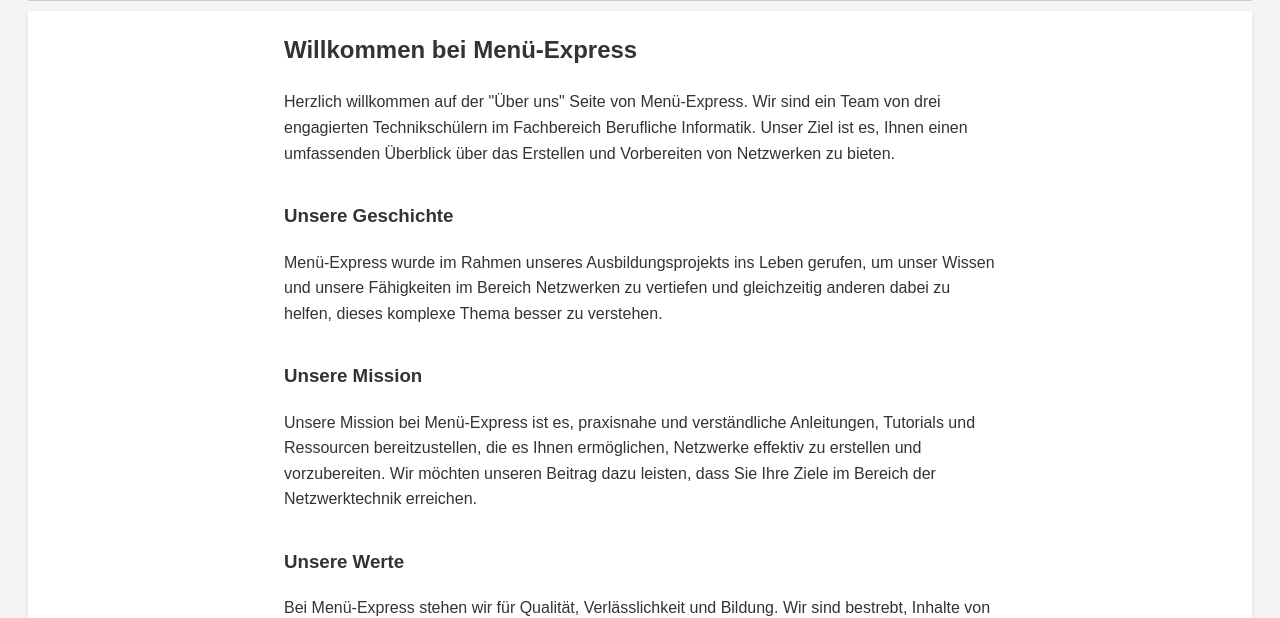
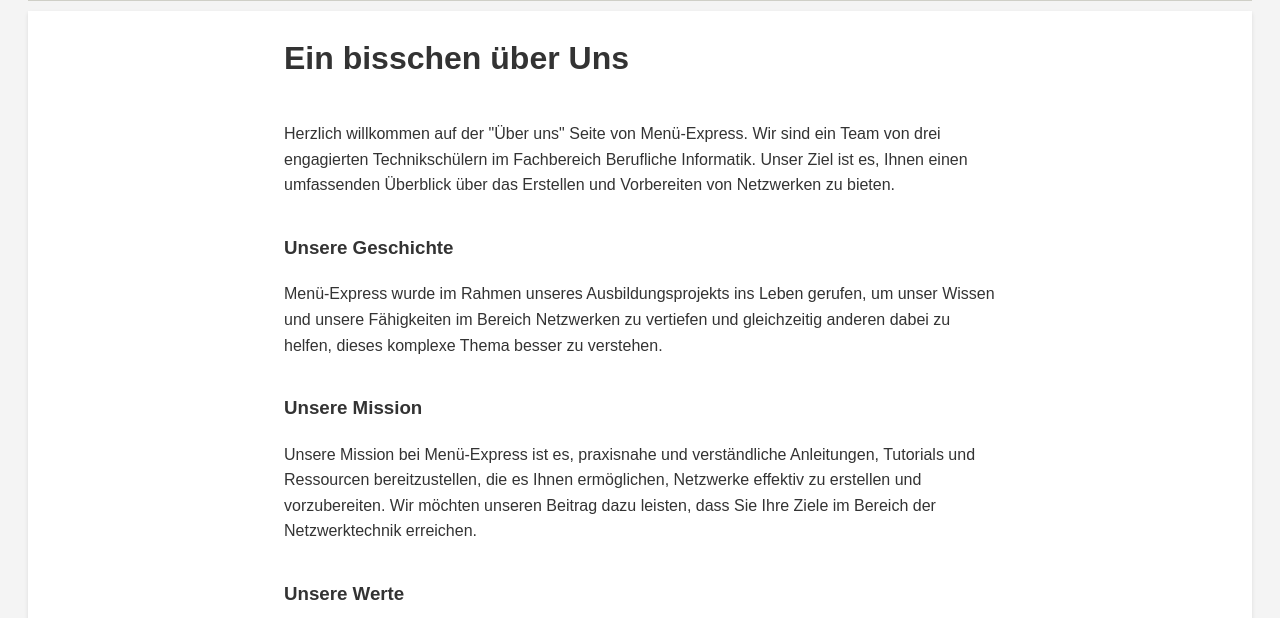
Before and after one commit to nkkox/MenueExpress, a plain HTML site: page html/ueber-uns.html in a window 1280 px wide. Shown: the part 186-804 px from the top of the page. Drawn offline with Linux system fonts and the light colour scheme.

Commit message:
Update ueber-uns.html

```diff
--- a/html/ueber-uns.html
+++ b/html/ueber-uns.html
@@ -25,8 +25,8 @@
     </nav>
 
     <main class="ueber-uns">
+        <h1>Ein bisschen über Uns</h1>
         <section>
-            <h2>Willkommen bei Menü-Express</h2>
             <p>Herzlich willkommen auf der "Über uns" Seite von Menü-Express. Wir sind ein Team von drei engagierten Technikschülern im Fachbereich Berufliche Informatik. Unser Ziel ist es, Ihnen einen umfassenden Überblick über das Erstellen und Vorbereiten von Netzwerken zu bieten.</p>
         </section>
 
```
